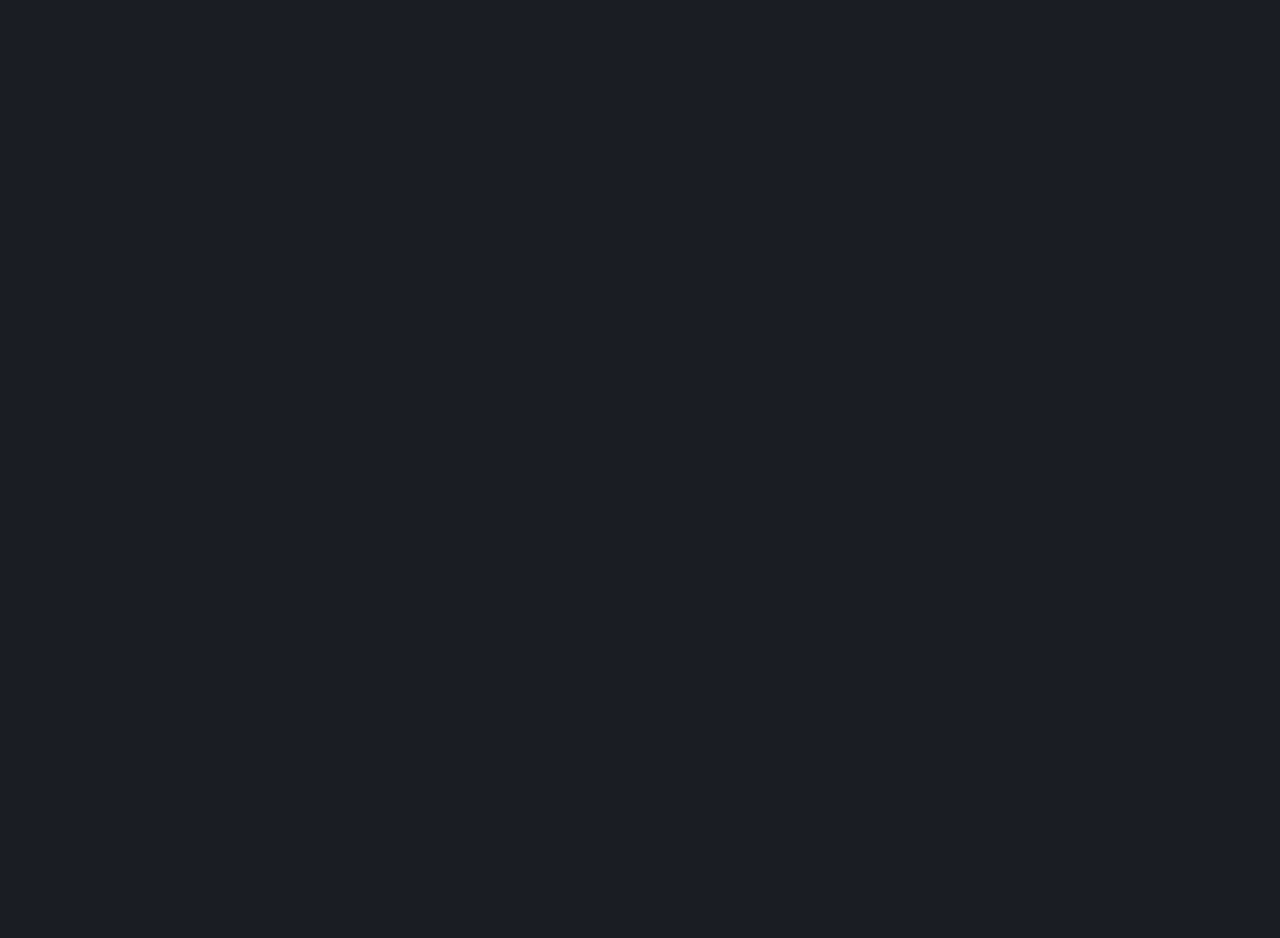
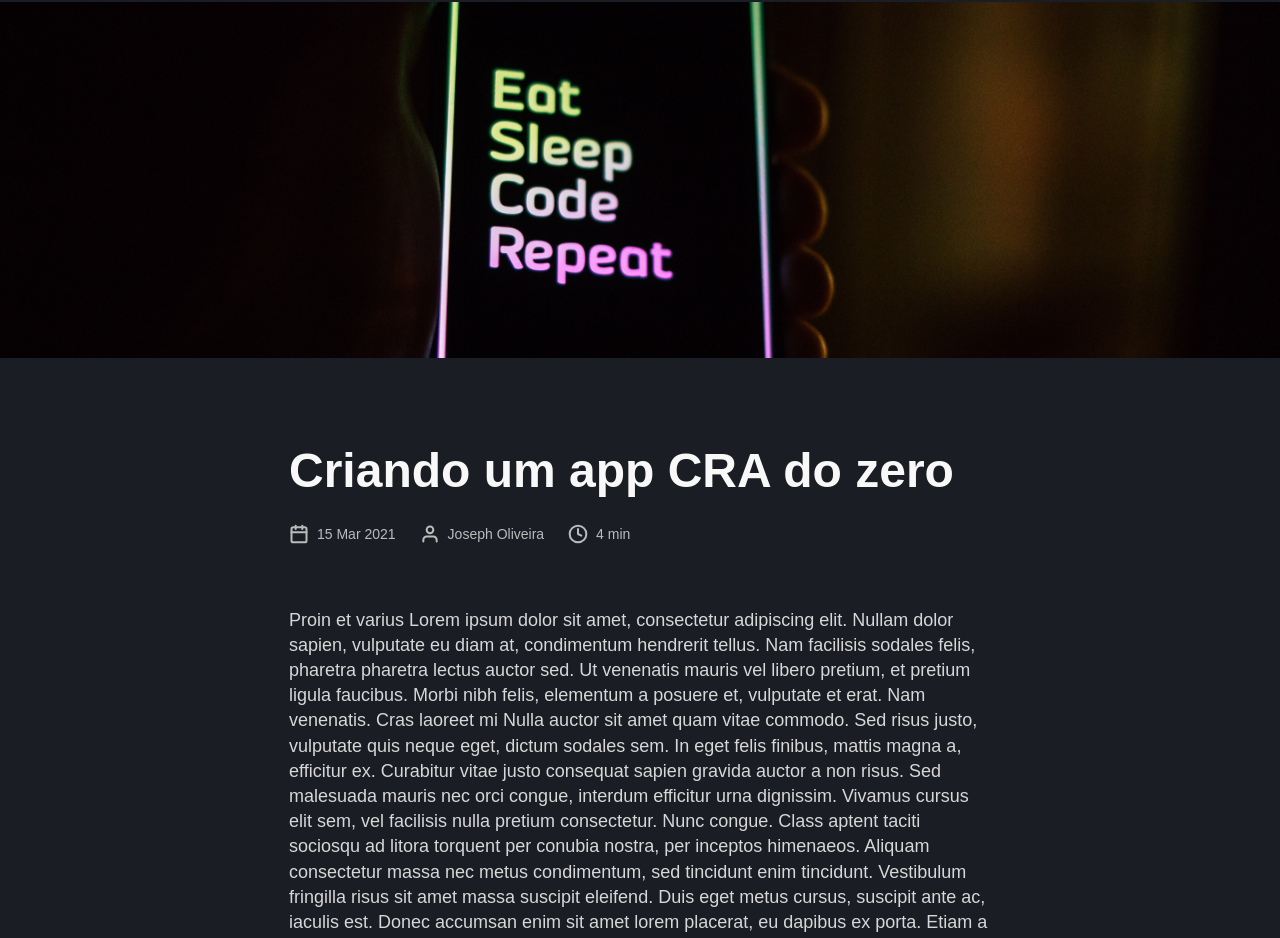
Before and after one commit to caioharuo/spacetraveling, a Next.js app: page /post/1 in a window 1280 px wide. Shown: the part 109-1047 px from the top of the page. Before the commit the page ends 800 px from the top, so only its background shows below. Built offline with nearby package versions, Linux system fonts and the light colour scheme.

Commit message:
create post page

```diff
--- a/src/pages/home.module.scss
+++ b/src/pages/home.module.scss
@@ -1,3 +1,6 @@
+.container {
+  padding: 2.5rem 0 5rem 0;
+
   .posts {
     margin-top: 1.5rem;
 
@@ -66,3 +69,4 @@
       filter: brightness(1.1);
     }
   }
+}
--- a/src/pages/index.tsx
+++ b/src/pages/index.tsx
@@ -45,6 +45,7 @@ export default function Home({ postsPagination }: HomeProps) {
   }
 
   return (
+    <div className={styles.container}>
       <div className={commonStyles.container}>
         <Head>
           <title>Home | spacetraveling</title>
@@ -84,6 +85,7 @@ export default function Home({ postsPagination }: HomeProps) {
           )}
         </main>
       </div>
+    </div>
   );
 }
 
--- a/src/pages/post/[slug].tsx
+++ b/src/pages/post/[slug].tsx
@@ -1,4 +1,6 @@
 import { GetStaticPaths, GetStaticProps } from 'next';
+import Head from 'next/head';
+import Header from '../../components/Header';
 
 import { getPrismicClient } from '../../services/prismic';
 
@@ -27,7 +29,59 @@ interface PostProps {
 }
 
 export default function Post() {
-  return <h1>Hi</h1>;
+  return (
+    <>
+      <Head>
+        <title>Criando um app CRA do zero | spacetraveling</title>
+      </Head>
+
+      <div className={commonStyles.container}>
+        <Header />
+      </div>
+      <img src="/images/banner.png" alt="banner" className={styles.banner} />
+      <div className={commonStyles.container}>
+        <main className={styles.container}>
+          <article className={styles.post}>
+            <h1>Criando um app CRA do zero</h1>
+            <div>
+              <time>
+                <img src="/images/calendar.svg" alt="ícone de calendário" />
+                15 Mar 2021
+              </time>
+              <span>
+                <img src="/images/user.svg" alt="ícone de usuário" />
+                Joseph Oliveira
+              </span>
+              <span>
+                <img src="/images/clock.svg" alt="ícone de relógio" />4 min
+              </span>
+            </div>
+            <div className={styles.postContent}>
+              Proin et varius Lorem ipsum dolor sit amet, consectetur adipiscing
+              elit. Nullam dolor sapien, vulputate eu diam at, condimentum
+              hendrerit tellus. Nam facilisis sodales felis, pharetra pharetra
+              lectus auctor sed. Ut venenatis mauris vel libero pretium, et
+              pretium ligula faucibus. Morbi nibh felis, elementum a posuere et,
+              vulputate et erat. Nam venenatis. Cras laoreet mi Nulla auctor sit
+              amet quam vitae commodo. Sed risus justo, vulputate quis neque
+              eget, dictum sodales sem. In eget felis finibus, mattis magna a,
+              efficitur ex. Curabitur vitae justo consequat sapien gravida
+              auctor a non risus. Sed malesuada mauris nec orci congue, interdum
+              efficitur urna dignissim. Vivamus cursus elit sem, vel facilisis
+              nulla pretium consectetur. Nunc congue. Class aptent taciti
+              sociosqu ad litora torquent per conubia nostra, per inceptos
+              himenaeos. Aliquam consectetur massa nec metus condimentum, sed
+              tincidunt enim tincidunt. Vestibulum fringilla risus sit amet
+              massa suscipit eleifend. Duis eget metus cursus, suscipit ante ac,
+              iaculis est. Donec accumsan enim sit amet lorem placerat, eu
+              dapibus ex porta. Etiam a est in leo pulvinar auctor. Praesent sed
+              vestibulum elit, consectetur egestas libero.
+            </div>
+          </article>
+        </main>
+      </div>
+    </>
+  );
 }
 
 // export const getStaticPaths = async () => {
--- a/src/pages/post/post.module.scss
+++ b/src/pages/post/post.module.scss
@@ -1 +1,51 @@
-// TODO
+.banner {
+  width: 100%;
+  max-height: 400px;
+  object-fit: cover;
+
+  position: relative;
+  left: 0;
+}
+
+.post {
+  h1 {
+    font-size: 3rem;
+    line-height: 3.625rem;
+
+    margin: 5rem 0 1.5rem 0;
+  }
+
+  > div {
+    display: flex;
+    gap: 1.5rem;
+
+    margin-bottom: 4rem;
+
+    time,
+    span {
+      display: flex;
+      align-items: center;
+      gap: 0.5rem;
+
+      color: var(--gray-500);
+      font-size: 0.875rem;
+    }
+  }
+
+  .postContent {
+    color: var(--gray-300);
+    font-size: 1.125rem;
+    line-height: 140%;
+
+    h1 {
+      font-size: 2.25rem;
+      font-weight: 700;
+      color: var(--gray-100);
+    }
+
+    a {
+      text-decoration: none;
+      color: var(--pink-500);
+    }
+  }
+}
--- a/src/styles/common.module.scss
+++ b/src/styles/common.module.scss
@@ -2,5 +2,4 @@
   width: 100%;
   max-width: 702px;
   margin: 0 auto;
-  padding: 2.5rem 0 5rem 0;
 }
```
Also changed, not shown: public/images/banner.png (added), public/images/clock.svg (added). Lines whose indentation alone changed are shown as unchanged.
